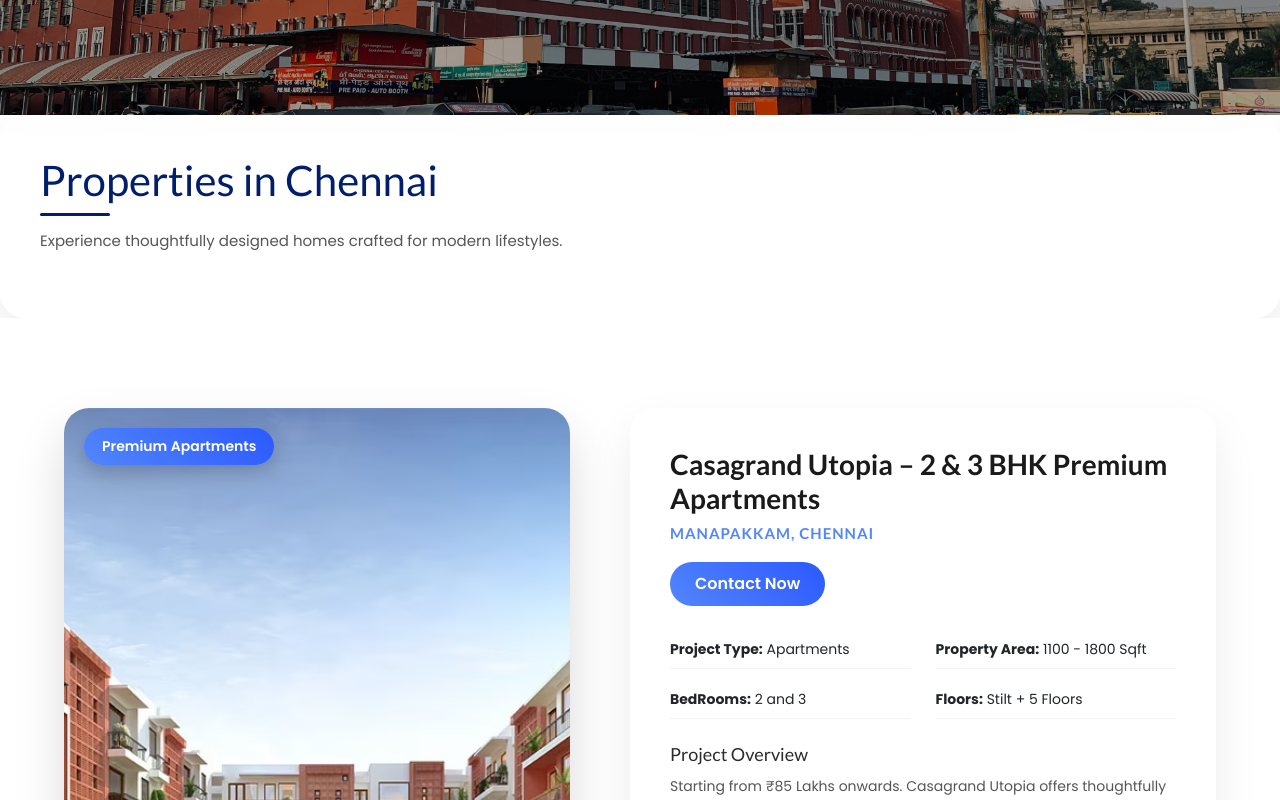
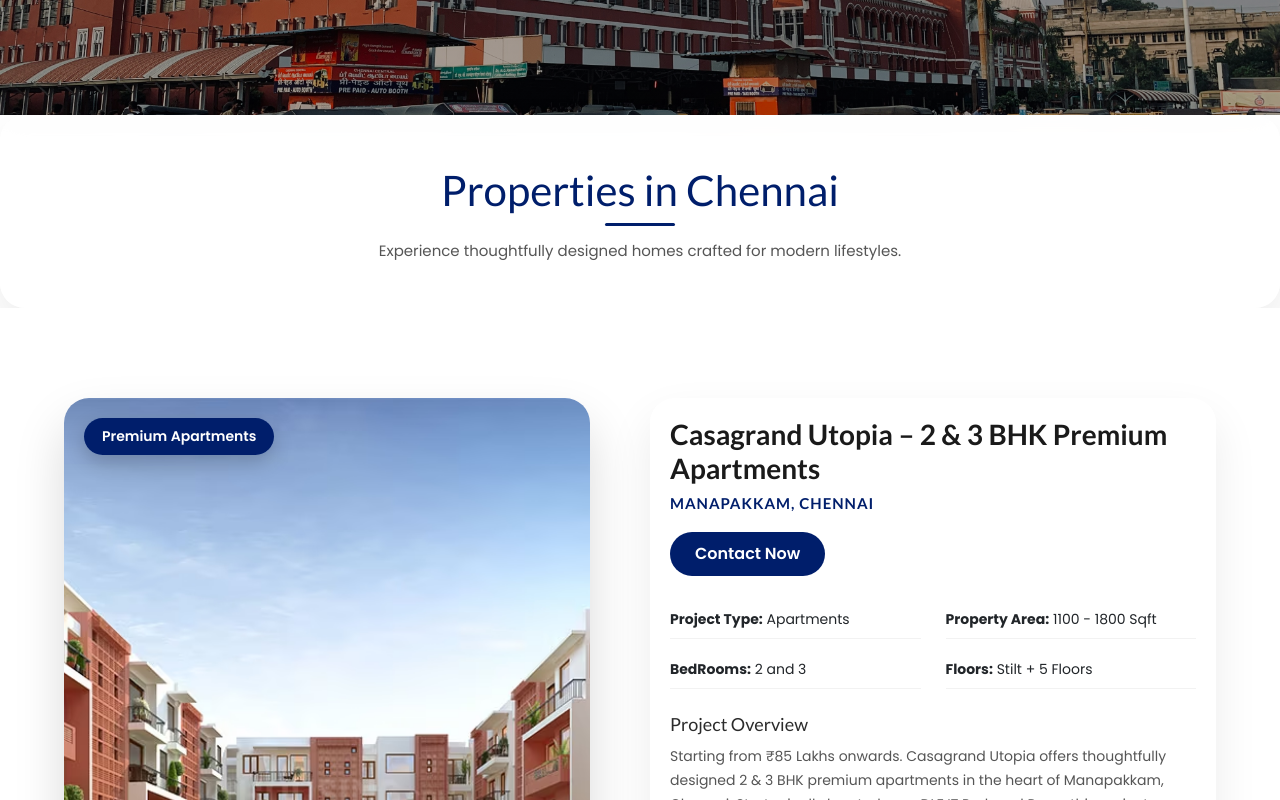
Before and after one commit to RakeshLizyweb/3210-LiyaRealty, a React (Create React App) app: page /Properties/Chennai in a window 1280 px wide. Shown: the part 380-1180 px from the top of the page. Built offline with nearby package versions, Linux system fonts and the light colour scheme.

Commit message:
cta added and color adjustment

```diff
--- a/src/css/style-2.css
+++ b/src/css/style-2.css
@@ -257,7 +257,7 @@
   display: flex;
   align-items: stretch;
   gap: 60px;
-  max-width: 1200px;
+  max-width: 100%;
   margin: auto;
   position: relative;
   z-index: 2;
@@ -289,7 +289,7 @@
   position: absolute;
   top: 20px;
   left: 20px;
-  background: linear-gradient(45deg, #5286fb, #2b59ff);
+  background: linear-gradient(45deg, var(--sub), var(--sub));
   color: #fff;
   padding: 8px 18px;
   border-radius: 50px;
@@ -303,7 +303,7 @@
   flex: 1;
   background: rgba(255, 255, 255, 0.75);
   backdrop-filter: blur(15px);
-  padding: 40px;
+  padding: 20px;
   border-radius: 25px;
   box-shadow: 0 20px 45px rgba(0, 0, 0, 0.08);
   transition: 0.4s ease;
@@ -320,7 +320,7 @@
 .villa-content .location {
   font-size: 15px;
   letter-spacing: 1px;
-  color: #5286fb;
+  color: var(--sub);
   margin-bottom: 20px;
   font-weight: 600;
 }
@@ -329,7 +329,7 @@
 .contact-btn {
   display: inline-block;
   padding: 10px 25px;
-  background: linear-gradient(45deg, #5286fb, #2b59ff);
+  background: linear-gradient(45deg, var(--sub), var(--sub));
   color: white;
   border-radius: 30px;
   font-weight: 600;
@@ -340,7 +340,8 @@
 
 .contact-btn:hover {
   transform: translateY(-3px);
-  box-shadow: 0 12px 25px rgba(82, 134, 251, 0.4);
+  color: white;
+  box-shadow: 0 12px 25px rgba(0, 0, 0, 0.11);
 }
 
 /* ===== DETAILS GRID ===== */
@@ -494,6 +495,7 @@
 }
 /* ===== COMMON SECTION TITLE ===== */
 .section-title {
+  padding-top: 30px;
   font-size: 32px;
   font-weight: 800;
   margin-bottom: 12px;
@@ -501,6 +503,7 @@
   -webkit-background-clip: text;
   -webkit-text-fill-color: transparent;
   position: relative;
+  text-align: center;
 }
 
 /* Optional underline accent */
@@ -509,8 +512,9 @@
   display: block;
   width: 70px;
   height: 3px;
+  border-radius: 4px;
+  margin: auto;
   margin-top: 8px;
-  border-radius: 4px;
   background: linear-gradient(90deg, var(--sub), var(--sub));
 }
 
@@ -520,4 +524,5 @@
   color: #555;
   line-height: 1.7;
   margin-bottom: 25px;
+  text-align: center;
 }
--- a/src/pages/Chennai.js
+++ b/src/pages/Chennai.js
@@ -8,6 +8,9 @@
 import blue from"../images/images-1/bluewalllahari.jpg";
 import gayatri from"../images/images-1/gayatri.jpg"
 import shakti from"../images/images-1/shakti.jpg"
+
+
+import Cta from '../sections/Cta';
 
 
 function Chennai(){
@@ -360,6 +363,7 @@
             </section>
 
 
+             <Cta/>
         </>
     );
 }
--- a/src/pages/Coimbatore.js
+++ b/src/pages/Coimbatore.js
@@ -13,6 +13,7 @@
 import ghats from"../images/images-1/gsquare-western-ghats.jpg"
 import kosmos from"../images/images-1/kosmo.jpg"
 
+import Cta from '../sections/Cta';
 
 function Coimbatore(){
     return(
@@ -531,6 +532,9 @@
         </div>
         </section>
 
+
+        <Cta/>
+
         </>
     );
 }
```
